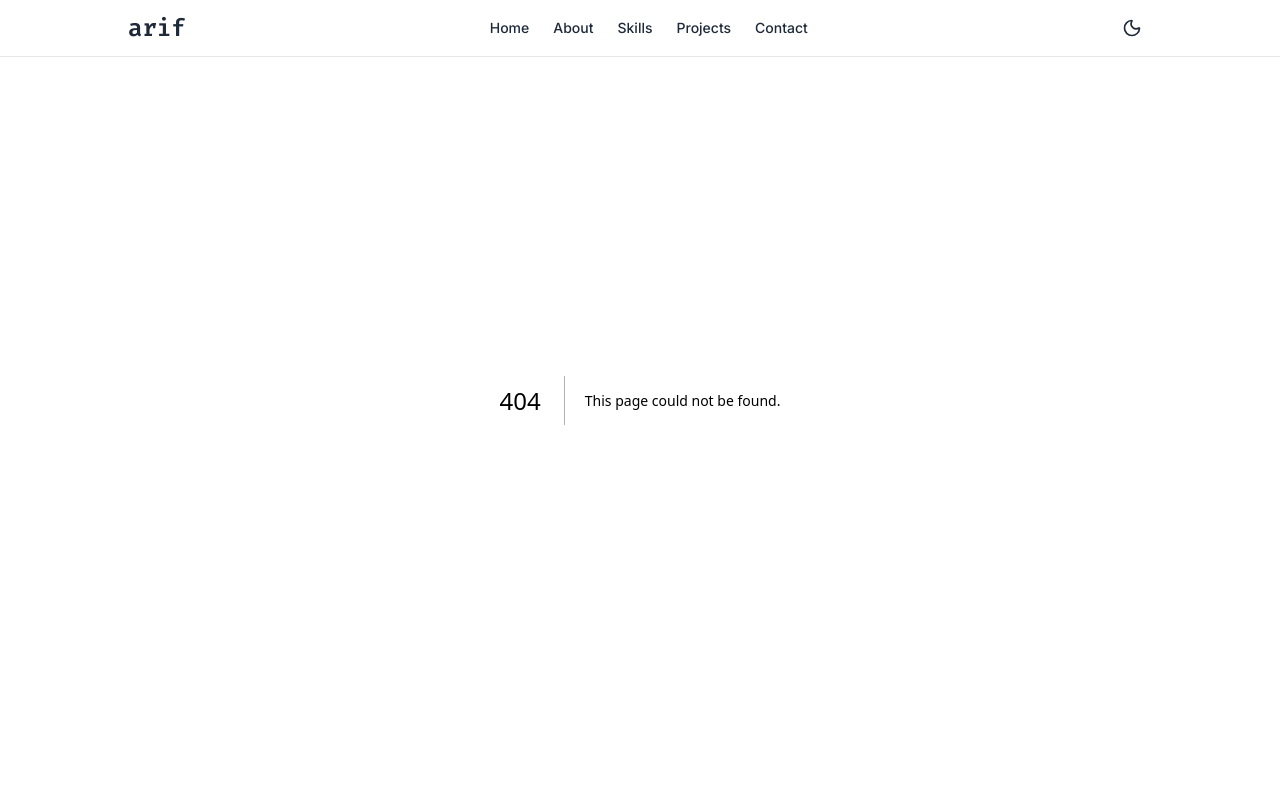
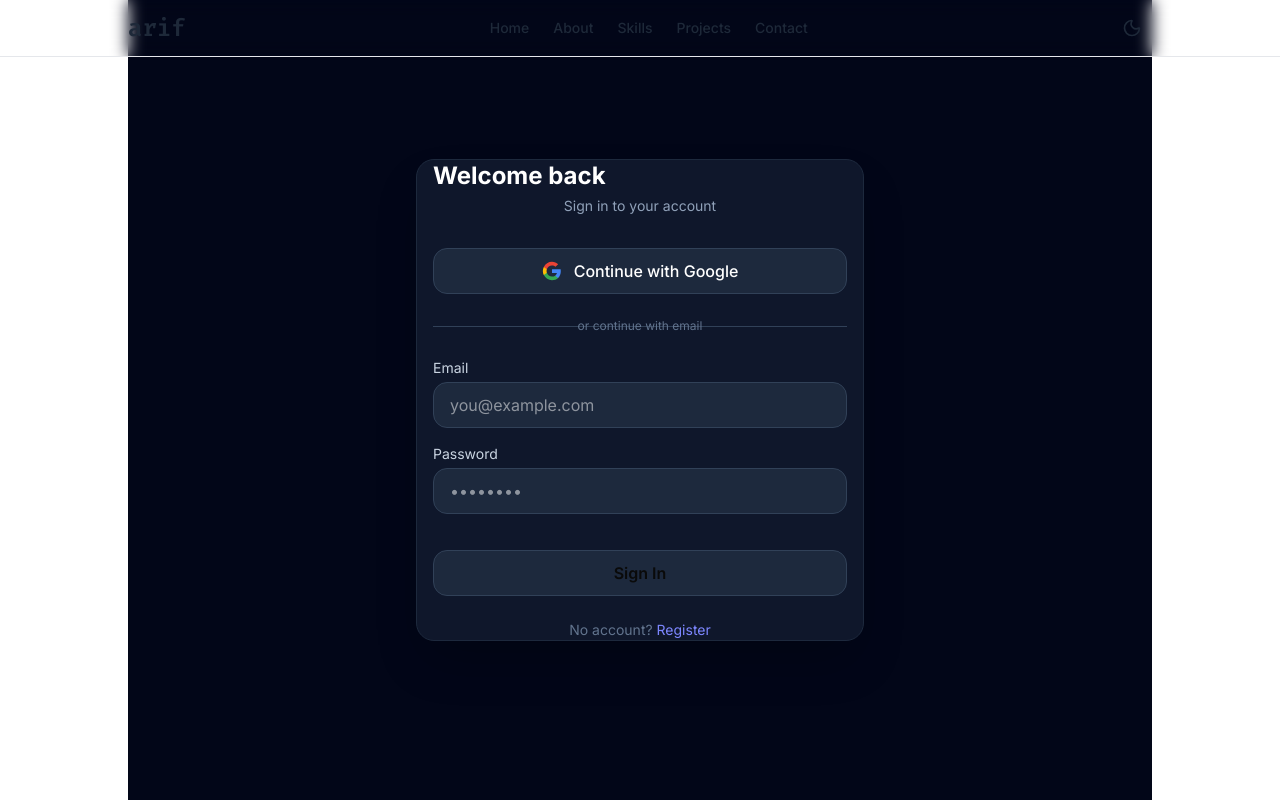
Before and after one commit to arifstk/arif-portfolio, a Next.js app: page /login in a window 1280 px wide. Before the commit this address had no page. Shown: the top 800 px of the page. Built offline with nearby package versions, Linux system fonts and the light colour scheme.

Commit message:
login-reg ui

```diff
--- /dev/null
+++ b/app/(auth)/login/page.tsx
@@ -0,0 +1,89 @@
+// app/(auth)/login/page.tsx — Login page with credentials form and Google OAuth button
+
+"use client";
+import { signIn } from "next-auth/react";
+import { useState } from "react";
+import { useRouter } from "next/navigation";
+import Link from "next/link";
+
+export default function LoginPage() {
+  const [email, setEmail] = useState("");
+  const [password, setPassword] = useState("");
+  const [error, setError] = useState("");
+  const router = useRouter();
+
+  async function handleSubmit(e: React.FormEvent) {
+    e.preventDefault();
+    setError("");
+    const res = await signIn("credentials", { email, password, redirect: false });
+    if (res?.error) return setError("Invalid email or password");
+    router.push("/");
+  }
+
+  return (
+    <div className="min-h-screen flex items-center justify-center px-4 bg-slate-950">
+      <div className="w-full max-w-md bg-slate-900 rounded-2xl px-4 shadow-2xl border border-slate-800">
+        <h1 className="text-2xl font-bold text-white mb-1">Welcome back</h1>
+        <p className="text-slate-400 text-sm mb-8 text-center">Sign in to your account</p>
+
+        {/* Google OAuth */}
+        <button
+          onClick={() => signIn("google", { callbackUrl: "/" })}
+          className="w-full flex items-center justify-center gap-3 py-2.5 rounded-xl border border-slate-700 bg-slate-800 hover:bg-slate-700 transition text-white font-medium mb-6"
+        >
+          <svg className="w-5 h-5" viewBox="0 0 24 24">
+            <path fill="#4285F4" d="M22.56 12.25c0-.78-.07-1.53-.2-2.25H12v4.26h5.92c-.26 1.37-1.04 2.53-2.21 3.31v2.77h3.57c2.08-1.92 3.28-4.74 3.28-8.09z" />
+            <path fill="#34A853" d="M12 23c2.97 0 5.46-.98 7.28-2.66l-3.57-2.77c-.98.66-2.23 1.06-3.71 1.06-2.86 0-5.29-1.93-6.16-4.53H2.18v2.84C3.99 20.53 7.7 23 12 23z" />
+            <path fill="#FBBC05" d="M5.84 14.09c-.22-.66-.35-1.36-.35-2.09s.13-1.43.35-2.09V7.07H2.18C1.43 8.55 1 10.22 1 12s.43 3.45 1.18 4.93l3.66-2.84z" />
+            <path fill="#EA4335" d="M12 5.38c1.62 0 3.06.56 4.21 1.64l3.15-3.15C17.45 2.09 14.97 1 12 1 7.7 1 3.99 3.47 2.18 7.07l3.66 2.84c.87-2.6 3.3-4.53 6.16-4.53z" />
+          </svg>
+          Continue with Google
+        </button>
+
+        <div className="relative mb-6">
+          <div className="absolute inset-0 flex items-center">
+            <div className="w-full border-t border-slate-700" />
+          </div>
+          <div className="relative flex justify-center text-xs text-slate-500 px-3">or continue with email</div>
+        </div>
+
+        <form onSubmit={handleSubmit} className="space-y-4">
+          <div>
+            <label className="block text-sm text-slate-300 mb-1">Email</label>
+            <input
+              type="email"
+              value={email}
+              onChange={(e) => setEmail(e.target.value)}
+              required
+              className="w-full px-4 py-2.5 rounded-xl bg-slate-800 border border-slate-700 text-white focus:outline-none focus:ring-2 focus:ring-indigo-500"
+              placeholder="you@example.com"
+            />
+          </div>
+          <div>
+            <label className="block text-sm text-slate-300 mb-1">Password</label>
+            <input
+              type="password"
+              value={password}
+              onChange={(e) => setPassword(e.target.value)}
+              required
+              className="w-full px-4 py-2.5 rounded-xl bg-slate-800 border border-slate-700 text-white focus:outline-none focus:ring-2 focus:ring-indigo-500 mb-5"
+              placeholder="••••••••"
+            />
+          </div>
+          {error && <p className="text-red-400 text-sm">{error}</p>}
+          <button
+            type="submit"
+            className="w-full py-2.5 rounded-xl border border-slate-700 bg-slate-800 hover:bg-slate-700 transition font-semibold"
+          >
+            Sign In
+          </button>
+        </form>
+
+        <p className="text-center text-sm text-slate-500 mt-6">
+          No account?{" "}
+          <Link href="/register" className="text-indigo-400 hover:underline">Register</Link>
+        </p>
+      </div>
+    </div>
+  );
+}
--- /dev/null
+++ b/app/(auth)/register/page.tsx
@@ -0,0 +1,82 @@
+// app/(auth)/register/page.tsx — Registration with name, email, password and Google signup
+
+"use client";
+import { signIn } from "next-auth/react";
+import { useState } from "react";
+import { useRouter } from "next/navigation";
+import Link from "next/link";
+
+export default function RegisterPage() {
+  const [form, setForm] = useState({ name: "", email: "", password: "" });
+  const [error, setError] = useState("");
+  const router = useRouter();
+
+  async function handleSubmit(e: React.FormEvent) {
+    e.preventDefault();
+    setError("");
+    const res = await fetch("/api/register", {
+      method: "POST",
+      headers: { "Content-Type": "application/json" },
+      body: JSON.stringify(form),
+    });
+    const data = await res.json();
+    if (!res.ok) return setError(data.error);
+    await signIn("credentials", { email: form.email, password: form.password, callbackUrl: "/" });
+  }
+
+  return (
+    <div className="min-h-screen flex items-center justify-center px-4 bg-slate-950 mt-35">
+      <div className="w-full max-w-md bg-slate-900 rounded-2xl px-4 shadow-2xl border border-slate-800">
+        <h1 className="text-2xl font-bold  pb-3">Create account</h1>
+
+        <button
+          onClick={() => signIn("google", { callbackUrl: "/" })}
+          className="w-full flex items-center justify-center gap-3 py-2.5 rounded-xl border border-slate-700 bg-slate-800 hover:bg-slate-700 transition text-white font-medium mb-6"
+        >
+          <svg className="w-5 h-5" viewBox="0 0 24 24">
+            <path fill="#4285F4" d="M22.56 12.25c0-.78-.07-1.53-.2-2.25H12v4.26h5.92c-.26 1.37-1.04 2.53-2.21 3.31v2.77h3.57c2.08-1.92 3.28-4.74 3.28-8.09z" />
+            <path fill="#34A853" d="M12 23c2.97 0 5.46-.98 7.28-2.66l-3.57-2.77c-.98.66-2.23 1.06-3.71 1.06-2.86 0-5.29-1.93-6.16-4.53H2.18v2.84C3.99 20.53 7.7 23 12 23z" />
+            <path fill="#FBBC05" d="M5.84 14.09c-.22-.66-.35-1.36-.35-2.09s.13-1.43.35-2.09V7.07H2.18C1.43 8.55 1 10.22 1 12s.43 3.45 1.18 4.93l3.66-2.84z" />
+            <path fill="#EA4335" d="M12 5.38c1.62 0 3.06.56 4.21 1.64l3.15-3.15C17.45 2.09 14.97 1 12 1 7.7 1 3.99 3.47 2.18 7.07l3.66 2.84z" />
+          </svg>
+          Continue with Google
+        </button>
+
+        <div className="relative mb-6">
+          <div className="absolute inset-0 flex items-center">
+            <div className="w-full border-t border-slate-700" />
+          </div>
+          <div className="relative flex justify-center text-xs text-slate-500 bg-slate-900 px-3">or use email</div>
+        </div>
+
+        <form onSubmit={handleSubmit} className="space-y-4">
+          {["name", "email", "password"].map((field) => (
+            <div key={field}>
+              <label className="block text-sm text-slate-300 mb-1 capitalize">{field}</label>
+              <input
+                type={field === "password" ? "password" : field === "email" ? "email" : "text"}
+                value={(form as any)[field]}
+                onChange={(e) => setForm({ ...form, [field]: e.target.value })}
+                required
+                className="w-full px-4 py-2.5 rounded-xl bg-slate-800 border border-slate-700 text-white focus:outline-none focus:ring-2 focus:ring-indigo-500"
+                placeholder={field === "email" ? "you@example.com" : field === "password" ? "••••••••" : "Your name"}
+              />
+            </div>
+          ))}
+          {error && <p className="text-red-400 text-sm">{error}</p>}
+          <button
+            type="submit"
+            className="w-full py-2.5 rounded-xl border border-slate-700 transition font-semibold "
+          >
+            Create Account
+          </button>
+        </form>
+
+        <p className="text-center text-sm text-slate-500 mt-6">
+          Already have an account?{" "}
+          <Link href="/login" className="text-indigo-400 hover:underline">Sign in</Link>
+        </p>
+      </div>
+    </div>
+  );
+}
--- a/components/HeroDescription.tsx
+++ b/components/HeroDescription.tsx
@@ -27,7 +27,7 @@ const HomeDescription = () => {
             key={index}
             initial={{ color: "rgb(156 163 175)" }}
             animate={{
-              color: isComplete ? "text-gray-500" : "text-gray-900 dark:text-white/70",
+              color: isComplete ? "rgb(107 114 128)" : "text-gray-900 dark:text-white/70",
             }}
             transition={{ duration: 0.5, delay: index * 0.03 }}
           >
```
